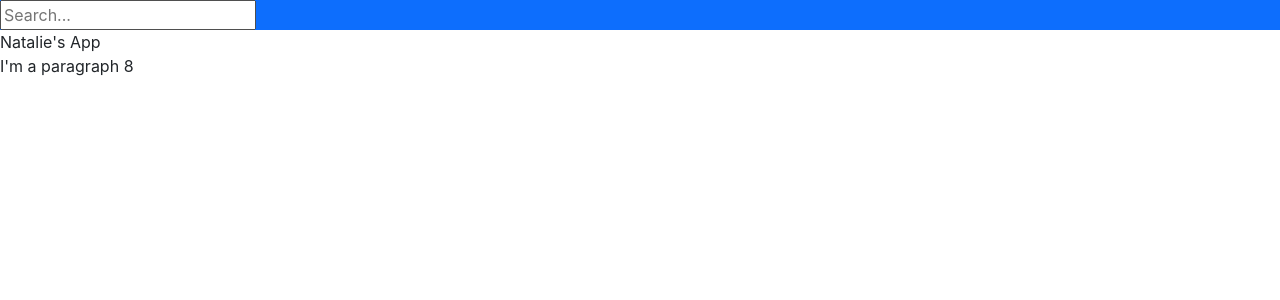
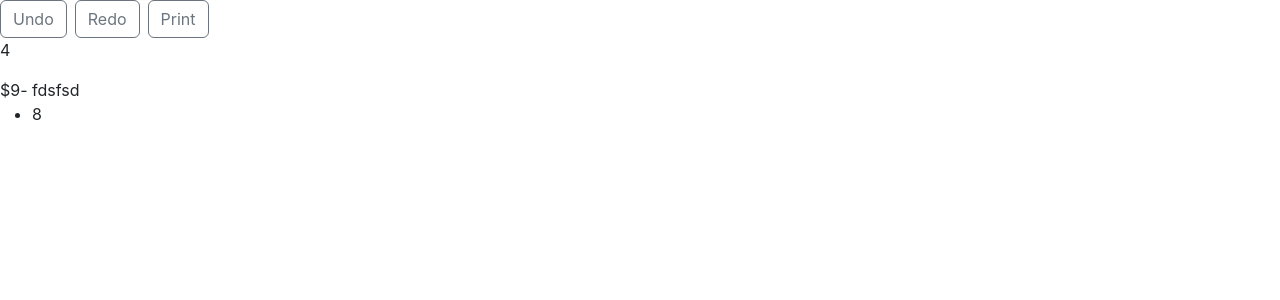
Before and after one commit to natafaye/react-scratch-all, a React (Create React App) app: page / in a window 1280 px wide. Shown: the top 300 px of the page. Built offline with nearby package versions, Linux system fonts and the light colour scheme.

Commit message:
toolbar example

```diff
--- a/package.json
+++ b/package.json
@@ -12,6 +12,7 @@
     "react-dom": "^18.2.0",
     "react-redux": "^8.0.2",
     "react-scripts": "5.0.1",
+    "reactstrap": "^9.1.6",
     "web-vitals": "^2.1.4"
   },
   "scripts": {
--- a/src/App.js
+++ b/src/App.js
@@ -1,75 +1,42 @@
 import React from 'react'
-import SearchBar from './SearchBar'
+import Toolbar from './Toolbar'
 import ToolbarButton from './ToolbarButton'
 
 export default function App() {
-  const p = <p>I'm a paragraph {5 + 3}</p>
-
-  const sum = 5 + 3
-
-  const toolList = [
-    {
-      id: 0,
-      text: "Copy",
-      large: true
-    },
-    {
-      id: 1,
-      text: "Cut",
-      large: false
-    },
-    {
-      id: 2,
-      text: "Paste",
-      humongous: true
-    },
-  ]
-
-  //const toolBarButtons = toolList.map(tool => <ToolbarButton text={tool.text} large={tool.large}/>)
-
-  // const toolBarButtons = [
-  //   <ToolbarButton text="Copy" large={true}/>,
-  //   <ToolbarButton text="Cut" large={false}/>,
-  //   <ToolbarButton text="Paste" large={true}/>
-  // ]
-
-  // const toolBarButtons = [
-  //   <div className="fs-3">Copy</div>,
-  //   <div>Cut</div>,
-  //   <div className="fs-3">Paste</div>
-  // ]
-
+  const name = "Natalie"
+  const paragraph = <p>{ 2 + 2 }</p>
+  const number = 1 + 3
   return (
     <div>
-      <div className="bg-primary text-white">
-        { toolList.map(tool => (
-          <ToolbarButton text={tool.hello} large={tool.humongous}/>
-        )) }
-        <SearchBar inputText="Search..."/>
-      </div>
-      Natalie's App
-      {p}
+      <Toolbar/>
+      { paragraph }
+      <Option dish={{ title: "fdsfsd", price: 9 }}/>
+      <ul>
+        <li>{5 + 3}</li>
+      </ul>
     </div>
   )
 }
 
+function Menu() {
+  return (
+    <Option
+      dish={{
+        title: "Spaghetti",
+        price: 9
+      }}
+    />
+  )
+}
 
-// props = {
-//   text: "Copy",
-//   large: true
-// }
-
-
-
-
-
-
-
-
-
-
-
-
+const Option = (props) => {
+  return (
+    <div>
+      ${ props.dish.price }
+      - { props.dish.title }
+    </div>
+  )
+}
 
 
 
@@ -90,13 +57,19 @@ export default function App() {
 // function isNotEmpty(paper) {
 //   return paper !== '';
 // }
+
+// // Changed to an arrow function
 // const isNotEmpty = (paper) => {
 //   return paper !== '';
 // }
+
+// // Can get rid of parenthesis if we have exactly one parameter
 // const isNotEmpty = paper => {
 //   return paper !== '';
 // }
+
+// // Can get rid of the curly brackets if we have exactly one line inside them
 // const isNotEmpty = paper => paper !== ''
+
+// // Can get rid of the curly brackets if we have exactly one line inside them
 // const isNotEmpty = p => p !== ''
-
-// papers.filter(p => p !== '')
--- a/src/SearchBar.js
+++ /dev/null
@@ -1,82 +0,0 @@
-import React from 'react'
-
-export default function SearchBar(props) {
-  return (
-    <input type="text" placeholder={props.inputText}/>
-  )
-}
-
-// props = { inputText: "Search... }
-
-// Reactstrap
-// function Card() {
-//   return (
-//     <div className="card">
-
-//     </div>
-//   )
-// }
-
-
-
-
-
-
-
-
-
-const tasks = [
-  {
-    id: 0,
-    text: "something"
-  },
-  {
-    id: 0,
-    text: "thing 2"
-  }
-]
-
-[
-  <div>something</div>,
-  <div>thing 2</div>
-]
-
-const pretendmap = (callbackBob) => {
-  const mappedArray = []
-  for(const task of tasks) {
-    const newItem = callbackBob(task)
-    mappedArray.push(newItem)
-  }
-  return mappedArray
-}
-
-
-function TaskList () {
-  return (
-    <div>
-      {tasks.map(banana => <TaskCard task={banana}/>)}
-    </div>
-  )
-}
-
-function bob(taskParameter) {
-  // const alwaysTheSame = {
-  //   id: 0,
-  //   text: "Always this text"
-  // }
-  return <TaskCard taskProp={taskParameter}/>
-}
-
-// props = {
-//   task: {
-//     id: 0,
-//     text: "thing 2"
-//   },
-// }
-
-
-function TaskCard(props) {
-  return (
-    <div>{props.task.text}</div>
-  )
-}
--- /dev/null
+++ b/src/Toolbar.js
@@ -0,0 +1,28 @@
+import React from 'react'
+import ToolbarButton from './ToolbarButton'
+
+export default function Toolbar() {
+    const toolbarButtons = [
+        {
+            text: "Undo",
+            action: () => console.log("Undo!")
+        },
+        {
+            text: "Redo",
+            action: () => console.log("Redo!")
+        },
+        {
+            text: "Print",
+            action: () => console.log("Print!")
+        }
+    ]
+    return (
+        <div>
+            {/* <ToolbarButton text="Undo" onClick={ () => console.log("Undo!") }/>
+            <ToolbarButton text="Redo" onClick={ () => console.log("Redo!") }/>
+            <ToolbarButton text="Print" onClick={ () => console.log("Print!") }/> */}
+
+            { toolbarButtons.map( button => <ToolbarButton key={button.text} text={button.text} onClick={button.action}/> ) }
+        </div>
+    )
+}
--- a/src/ToolbarButton.js
+++ b/src/ToolbarButton.js
@@ -1,16 +1,7 @@
 import React from 'react'
 
-const ToolbarButton = (props) => {
-    let divClass = ""
-    if(props.large) {
-        divClass="fs-3"
-    }
-    return <div className={divClass}>{props.text}</div>
+export default function ToolbarButton(props) {
+  return (
+    <button className="btn btn-outline-secondary me-2" onClick={ props.onClick }>{ props.text }</button>
+  )
 }
-
-// props = {
-//     text: "Copy",
-//     large: true
-// }
-
-export default ToolbarButton
--- a/src/index.js
+++ b/src/index.js
@@ -9,7 +9,9 @@ const container = document.getElementById('root');
 const root = createRoot(container);
 
 root.render(
-  <App/>
+  <React.StrictMode>
+    <App/>
+  </React.StrictMode>
 );
 
 // If you want to start measuring performance in your app, pass a function
```
Also changed, not shown: 1 other file (tests, documents, lock files or other folders).
